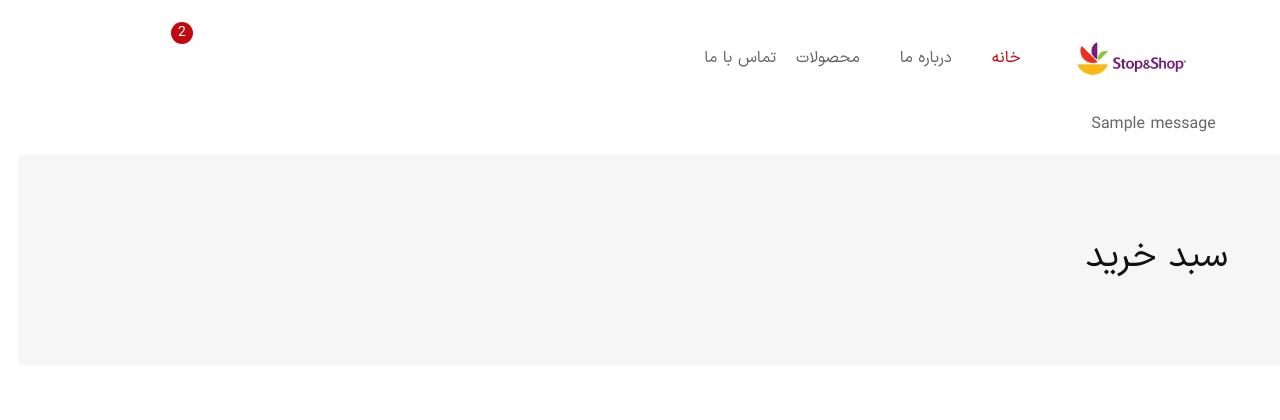
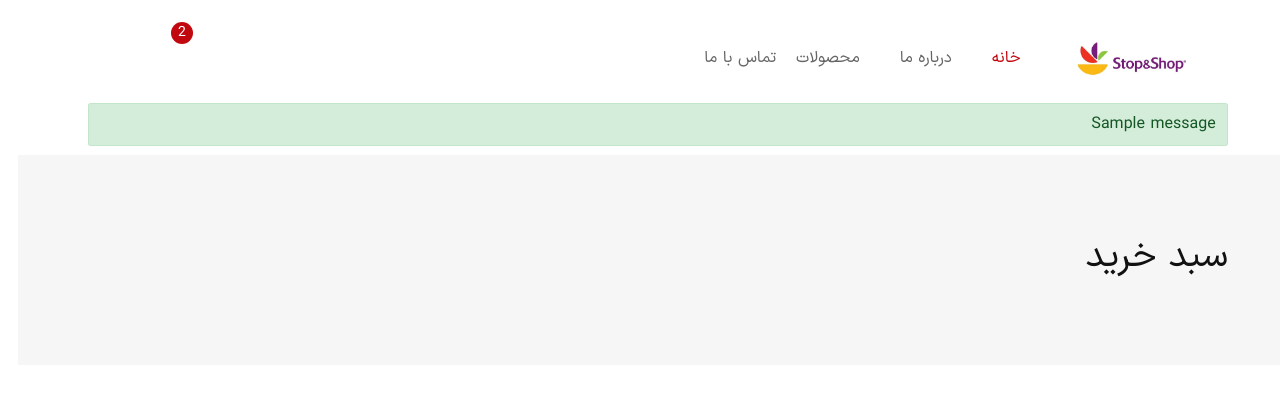
Before and after one commit to BrilliantPhoenix2024/E-Commerce-Website, a Django app: page /cart/ in a window 1280 px wide. Shown: the top 420 px of the page. Run offline with Django 4.2, Linux system fonts and the light colour scheme; tables that the repository leaves empty hold one stand-in row (values such as "Sample post"); one stand-in notice (Sample message) is shown; parts of the project's set-up code (start-up, migrations or seed data) failed here and were passed over; some libraries are stand-ins or nearby versions; some web fonts are replaced.

Commit message:
Fix the Bug in '_base.html' for showing Messages

```diff
--- a/templates/_base.html
+++ b/templates/_base.html
@@ -126,7 +126,7 @@
 {% if messages %}
     <div class="container">
     {% for message in messages %}
-        <div class="alert alert-{{ message.tag }}">{{ message }}</div>
+        <div class="alert alert-{{ message.tags }}">{{ message }}</div>
     {% endfor %}
     </div>
 {% endif %}
```
